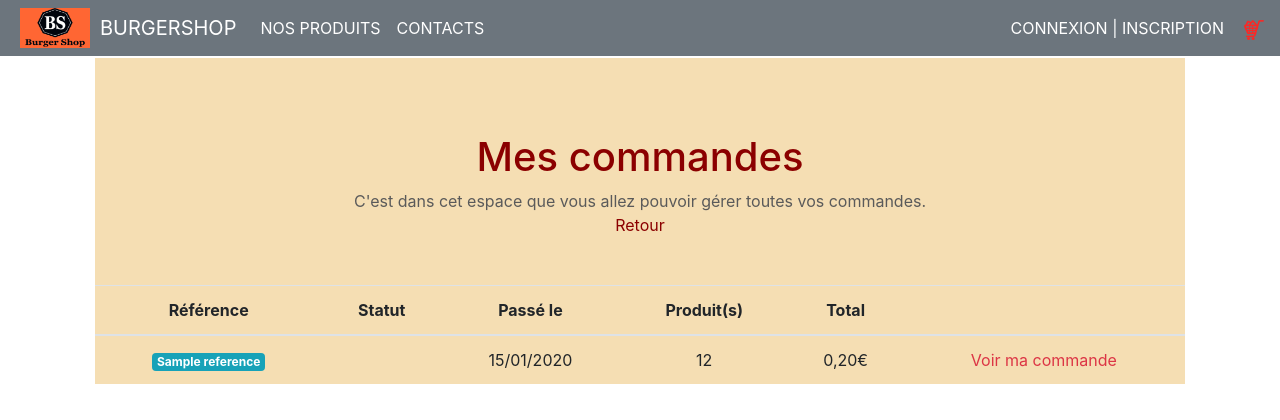
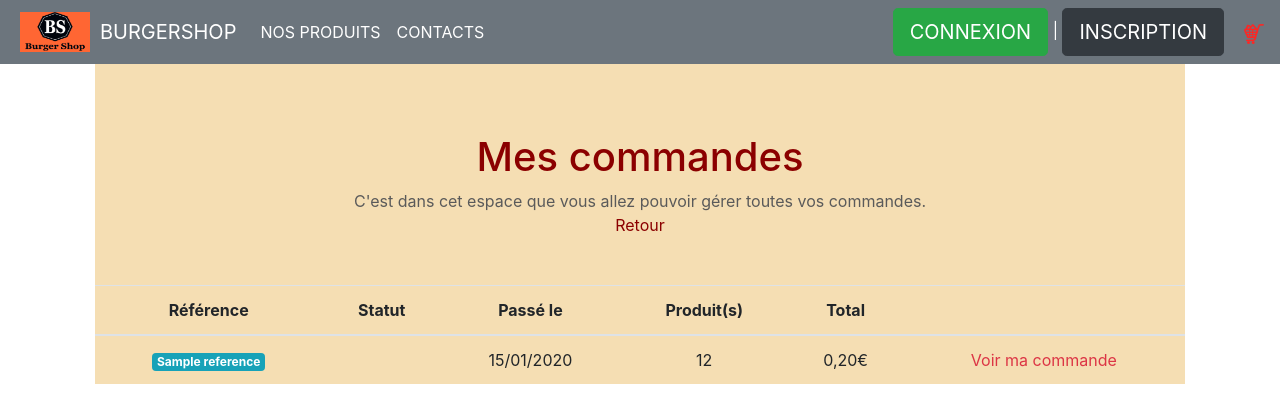
Before and after one commit to abdel1967/burger_shop, a Symfony app: template templates/account/order.html.twig in a window 1280 px wide. Shown: the top 420 px of the page. Run offline with Twig, Linux system fonts and the light colour scheme; the template is opened without the code that fills it: most values are stand-ins (such as "Sample title", 1, 10 or a date in 2020); some libraries are stand-ins or nearby versions.

```diff
--- a/templates/base.html.twig
+++ b/templates/base.html.twig
@@ -60,7 +60,7 @@
                         {% if app.user %}
                             <a href="{{ path('account') }}">COMPTE<small>({{ app.user.firstname }})</small></a> | <a href="{{ path('app_logout') }}">DÉCONNEXION</a>
                         {% else %}
-                            <a href="{{ path('app_login') }}">CONNEXION</a> | <a href="{{ path('register') }}">INSCRIPTION</a>
+                            <a href="{{ path('app_login') }}" class="btn btn-lg btn-success">CONNEXION</a> | <a href="{{ path('register') }}" class="btn btn-lg btn-dark">INSCRIPTION</a>
                         {% endif %}
                     </div>
                         <a href="{{ path('cart') }}">
```
